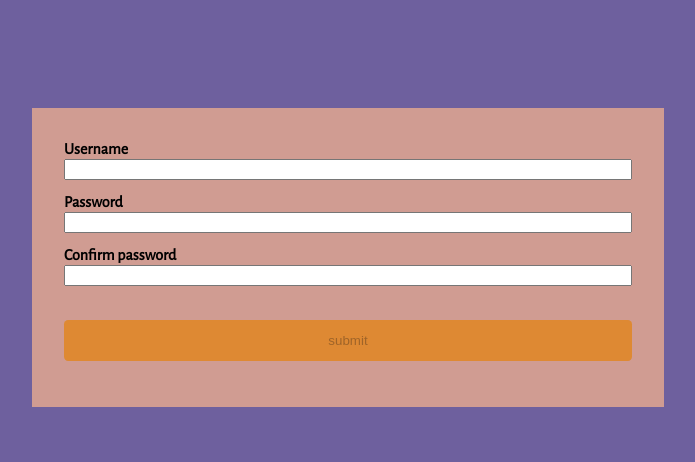
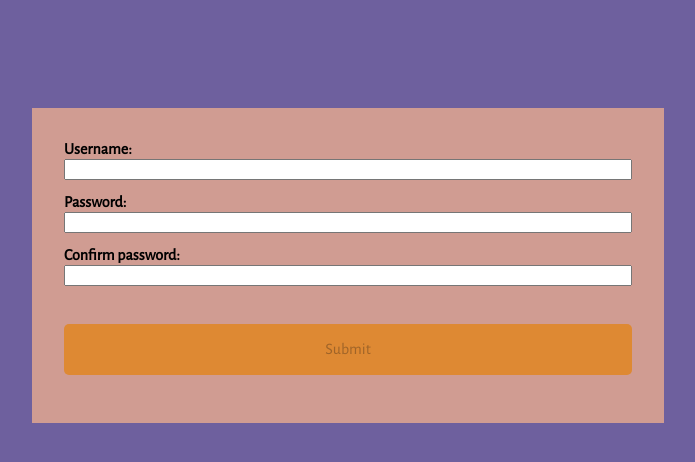
Before and after one commit to LizbethFP/formulario-jquery, a plain HTML site: page index.html in a window 1280 px wide. Shown: the part 78-540 px from the top of the page, without its empty margins (292-987 px from the left). Drawn offline with nearby package versions, Linux system fonts and the light colour scheme.

Commit message:
agregando clases al botón

```diff
--- a/css/main.css
+++ b/css/main.css
@@ -51,4 +51,6 @@ input:last-of-type {
   padding: 1em;
   border-radius: 0.313em;
   border: none;
+  font-family: inherit;
+  font-size: 16px;
 }
--- a/index.html
+++ b/index.html
@@ -10,16 +10,16 @@
     <h1>Form with a solstice theme</h1>
     <section>
       <form class="" action="index.html" method="post">
-        <label for="">Username</label>
+        <label for="">Username:</label>
         <input type="text" name="" value="" class="text-input text-input-1">
 
-        <label for="">Password</label>
+        <label for="">Password:</label>
         <input type="text" name="" value="" class="text-input text-input-2">
 
-        <label for="">Confirm password</label>
+        <label for="">Confirm password:</label>
         <input type="text" name="" value="" class="text-input text-input-3">
 
-        <input type="submit" value="submit" class="btn" />
+        <input type="submit" value="Submit" class="btn" />
 
       </form>
     </section>
--- a/js/app.js
+++ b/js/app.js
@@ -26,9 +26,10 @@ $(document).ready(function() {
     // Validar que los 3 inputs contengan texto
     if ($(input1).val() != '' && $(input2).val() != '' && $(input3).val() != '') {
       $(btn).prop('disabled', false);
-      // Agregar color negro al botón después de validad los 3 input
+      // Agregar color negro al botón después de validad los 3 input y hacer que tenga negrita
       $(btn).css({
-        'color' : 'inherit'
+        'color' : 'inherit',
+        'fontWeight' : 'bold'
       // Cierre de propiedad CSS
       });
     // Cierre de if
```
